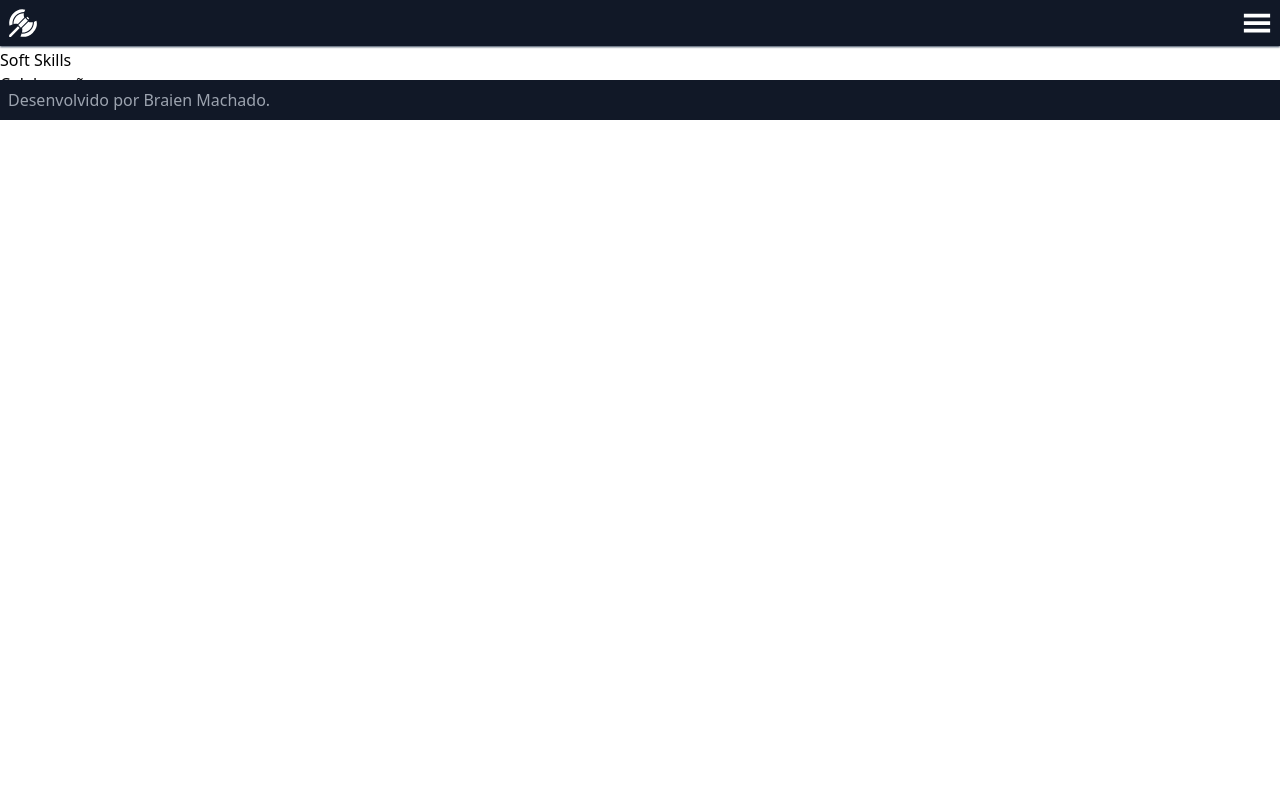
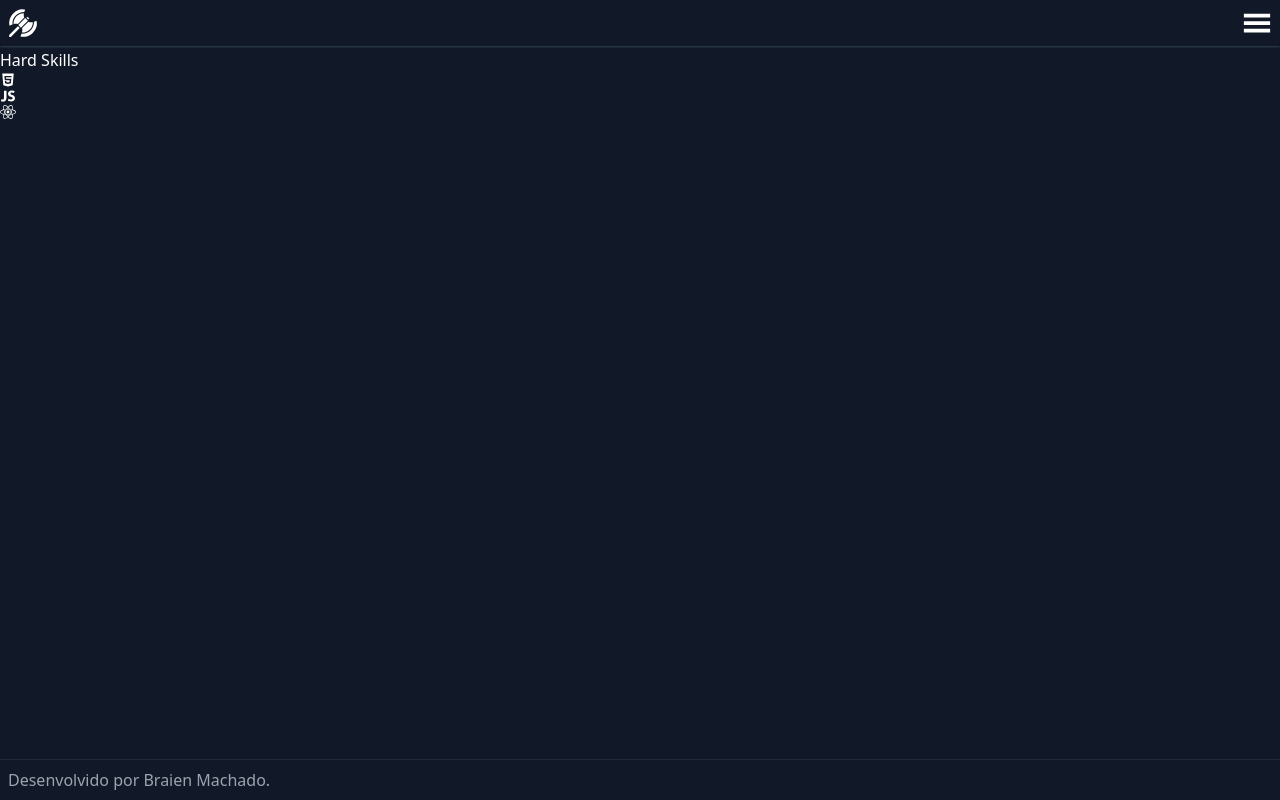
Before and after one commit to braien-machado/react-portfolio, a React (Create React App) app: page /skills in a window 1280 px wide. Built offline with nearby package versions, Linux system fonts and the light colour scheme.

Commit message:
basic style for Skills page and import needed component

```diff
--- a/src/pages/Skills.jsx
+++ b/src/pages/Skills.jsx
@@ -1,9 +1,13 @@
 import React from 'react';
+import HardSkillsCards from '../components/HardSkillsCards';
+
 
 export default function Skills() {
   return (
-    <main>
-      <ul>
+    <main className='min-h-screen py-12  bg-gray-900 text-white'>
+      <h1>Hard Skills</h1>
+      <HardSkillsCards />
+      {/* <ul>
         <h2>Hard Skills</h2>
         <li data-testid="hard-skill">React</li>
       </ul>
@@ -11,7 +15,7 @@ export default function Skills() {
         <h2>Soft Skills</h2>
         <li data-testid="soft-skill">Colaboração</li>
       </ul>
-      <a href='#cv' id="cv">Veja meu currículo</a>
+      <a href='#cv' id="cv">Veja meu currículo</a> */}
     </main>
   )
 }
```
